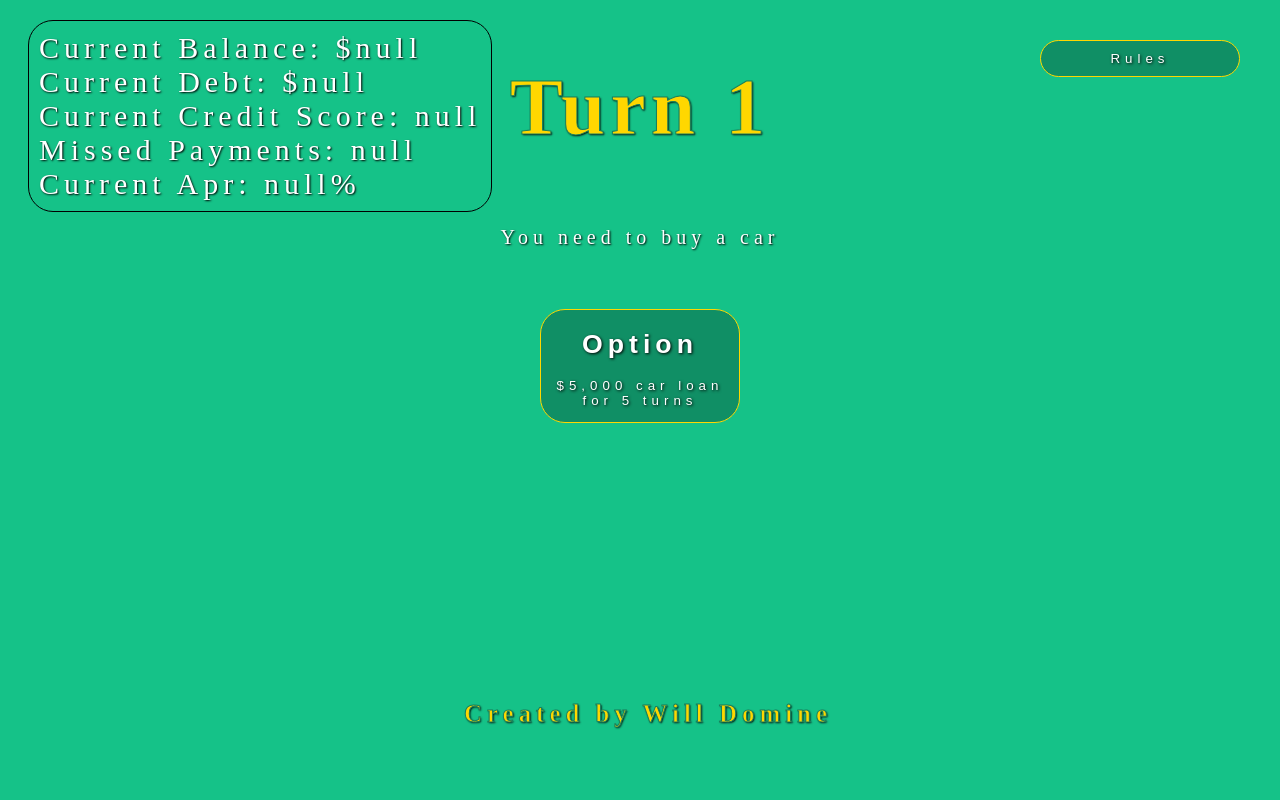
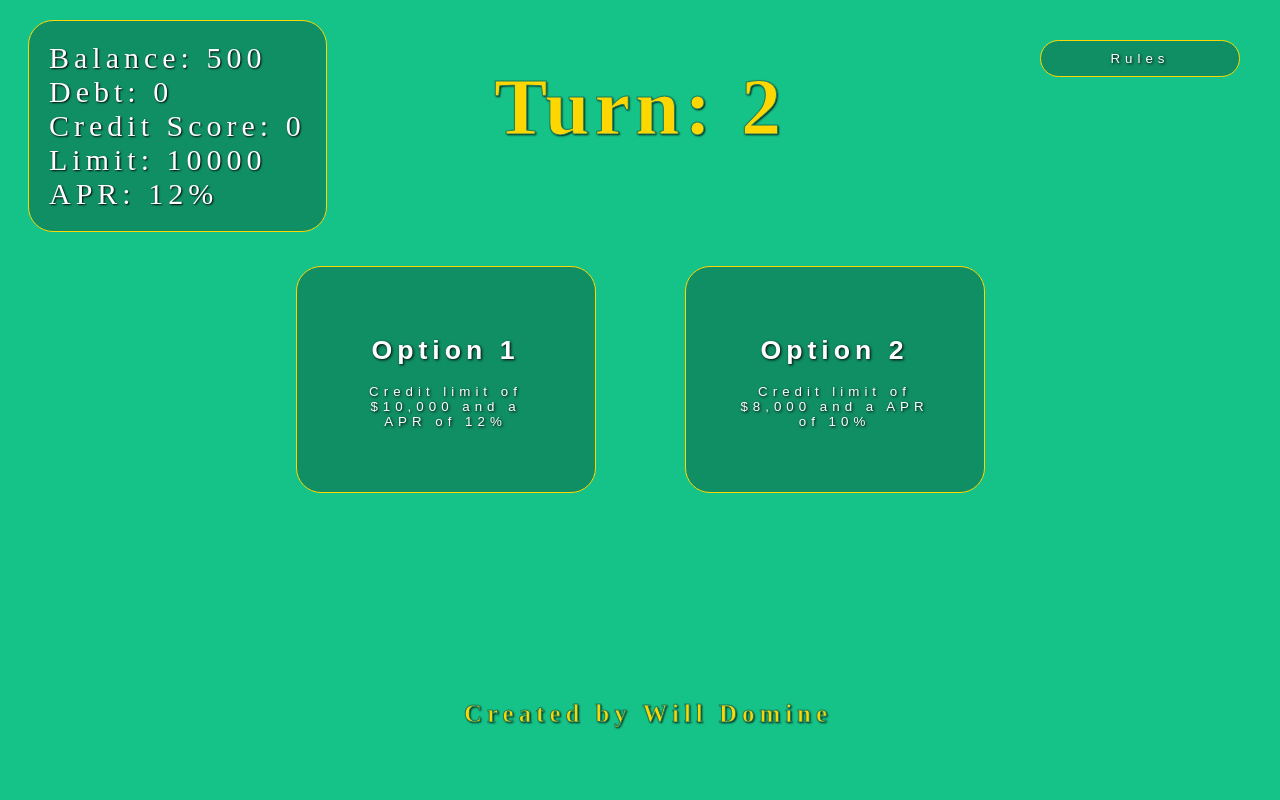
Before and after one commit to SpectualDomino/SpectualDomino.github.io, a plain HTML site: page game1.html in a window 1280 px wide. Drawn offline with Linux system fonts and the light colour scheme.

Commit message:
Going good

```diff
--- a/code.js
+++ b/code.js
@@ -1,66 +1,86 @@
+//Main vars for game
 
-function chooseDifficulty(bal,debt, creditScore,missedPayment){
-    localStorage.setItem("bal", bal)
-    localStorage.setItem("debt", debt)
-    localStorage.setItem("creditScore", creditScore)
-    localStorage.setItem("missedPayment",missedPayment)
-    localStorage.setItem("limit", 5000)
-    localStorage.setItem("apr", 0)
-    open("game1.html","_self")
+var data = {
+    balance: 500,
+    debt:0,
+    limit:0,
+    creditScore:0,
+    turn:1,
+    apr:0
 }
-function updateBal(){
-    var lBal = localStorage.getItem("bal")
-    var lDebt = localStorage.getItem("debt")
-    var lCreditScore = localStorage.getItem("creditScore")
-    var lmissedPayment = localStorage.getItem("missedPayment")
 
-    var lApr = localStorage.getItem("apr")
+//Text document variables
+var startBtn = document.getElementById("start")
+var questionTxt = document.getElementById("question")
+var a1 = document.getElementById("a1")
+var a2 = document.getElementById("a2")
+var a1Btn = document.getElementById("a1Btn")
+var a2Btn = document.getElementById("a2Btn")
+var turnTxt = document.getElementById("turnTxt")
+var balanceTxt = document.getElementById("balance")
+var debtTxt = document.getElementById("debt")
+var creditScoreTxt = document.getElementById("credit")
+var limitTxt = document.getElementById("limit")
+var aprTxt = document.getElementById("apr")
 
-    var balance = document.getElementById("balance")
-    var debt = document.getElementById("money")
-    var credit = document.getElementById("credit")
-    var missedP = document.getElementById("missedP")
+function add(key, value){
+    data[key] = data[key] + (value || 1)
+}
 
-    var apr = document.getElementById("apr")
-
-    balance.innerHTML = "Current Balance: $" + lBal
-    debt.innerText = "Current Debt: $"+ lDebt
-    credit.innerHTML = "Current Credit Score: " + lCreditScore
-    missedP.innerHTML = "Missed Payments: " + lmissedPayment
-    apr.innerHTML = "Current Apr: " + lApr + "%"
-
-
+function subtract(key=String,value){
+    data[key] = data[key] - (value || 1)
 
 }
-function userChoice(newBal,newDebt,newCredit,newMissedPayment,newLimit,newApr){
-    var lBal = localStorage.getItem("bal")
-    var lDebt = localStorage.getItem("debt")
-    var lCreditScore = localStorage.getItem("creditScore")
-    var lLimit = localStorage.getItem("limit")
-    var lmissedPayment = localStorage.getItem("missedPayment")
-    var lTurn = localStorage.getItem("turn")
-    var lApr = localStorage.getItem("apr")
 
-    localStorage.setItem("bal",lBal += newBal)
-    localStorage.setItem("debt", lDebt += newDebt)
-    localStorage.setItem("creditScore", lCreditScore += newCredit)
-    localStorage.setItem("limit", lLimit += newLimit)
-    localStorage.setItem("missedPayment", lmissedPayment += newMissedPayment)
-    localStorage.setItem("turn", lTurn += 1)
-    localStorage.setItem("apr",lApr += newApr)
-    updateBal()
+function Interest(key, key2){
+    data[key] = data[key] * (1+ (data[key2]/100))
 }
-function carLoan(amount,turns){
-    var lBal = localStorage.getItem("bal")
-    var lDebt = localStorage.getItem("debt")
-    var lCreditScore = localStorage.getItem("creditScore")
-    var lLimit = localStorage.getItem("limit")
-    var lmissedPayment = localStorage.getItem("missedPayment")
-    var lTurn = localStorage.getItem("turn")
-    var lApr = localStorage.getItem("apr")
 
-    if(turns > 0){
-    localStorage.setItem("")
+function leftClick(){
+a1Btn.onclick() = function(){
+    switch(data.turn){
+        case 1:{
+            add("limit",10000)
+            add("apr", 12)
+        }
     }
+}
+}
 
+function gameManager(turn){
+    switch(data.turn){
+        case 1:{
+            questionTxt.innerHTML = "Its your first turn choose your credit card"
+            a1.innerHTML = "Credit limit of $10,000 and a APR of 12%"
+            a2.innerHTML = "Credit limit of $8,000 and a APR of 10%"
+            add("limit",10000)
+            add("apr", 12)
+        }
+        case 2:{
+            questionTxt.innerHTML = ""
+        }
+    }
+    Interest("debt","apr")
+    add("turn",1)
+    refresh()
 }
+
+try{
+    startBtn.onclick = function(){
+        open("game1.html","_self")
+
+    }
+}
+catch(error){
+    refresh()
+}
+
+function refresh(){
+    turnTxt.innerHTML = 'Turn: ' + data.turn
+    balanceTxt.innerHTML = "Balance: " +data.balance
+    debtTxt.innerHTML = "Debt: " + data.debt
+    creditScoreTxt.innerHTML = "Credit Score: " + data.creditScore
+    limitTxt.innerHTML = "Limit: " + data.limit
+    aprTxt.innerHTML = "APR: " + data.apr + "%"
+}
+gameManager(data.turn)
--- a/game1.html
+++ b/game1.html
@@ -9,12 +9,14 @@
     <link rel="shortcut icon" href="/img/favicon.png" type="image/x-icon">
 
 </head>
-<body onload=updateBal()>
-    <header><h1>Turn 1</h1></header>
+<body onload="refresh()">
+    <header><h1 id="turnTxt"></h1></header>
+
     <button id="rules">Rules</button>
+
     <div id="scores">
         <div id="balance"></div>
-        <div id="money"></div>
+        <div id="debt"></div>
         <div id="credit"></div>
         <div id="limit"></div>
         <div id="missedP"></div>
@@ -23,10 +25,14 @@
 
     <div id="container">
         <center>
-            <p id="question">You need to buy a car</p>
-            <button>
-                <h1>Option</h1>
-                <p id="a1">$5,000 car loan for 5 turns</p>
+            <p id="question"></p>
+            <button id="a1Btn">
+                <h1>Option 1</h1>
+                <p id="a1"></p>
+            </button>
+            <button id="a2Btn">
+                <h1>Option 2</h1>
+                <p id="a2"></p>
             </button>
 
         </center>
--- a/style.css
+++ b/style.css
@@ -56,10 +56,11 @@ img{
     top: 0;
     color:white;
     font-size: 30px;
-    border: 1px solid black;
+    border: 1px solid gold;
+    background-color: rgb(16, 143, 101);
     border-radius: 25px;
     margin: 20px;
-    padding: 10px;
+    padding: 20px;
 }
 #rules{
     position: fixed;
@@ -70,3 +71,15 @@ img{
 #question{
     font-size: 20px;
 }
+#start{
+    padding: 20px;
+    font-size: 20px;
+}
+#a1Btn{
+    width: 300px;
+    padding: 50px;
+}
+#a2Btn{
+    width: 300px;
+    padding: 50px;
+}
```
Also changed, not shown: index.html (+4 -15 lines).
